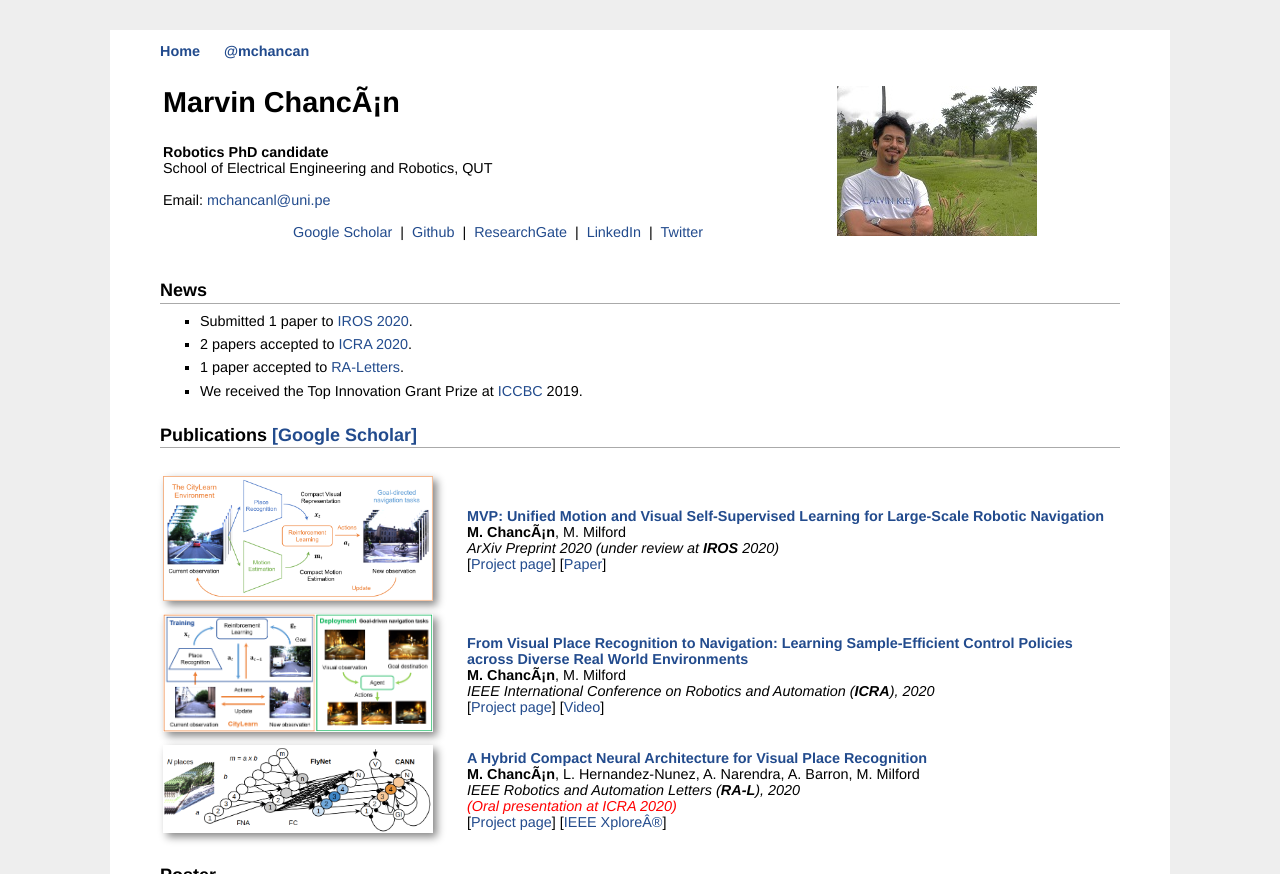
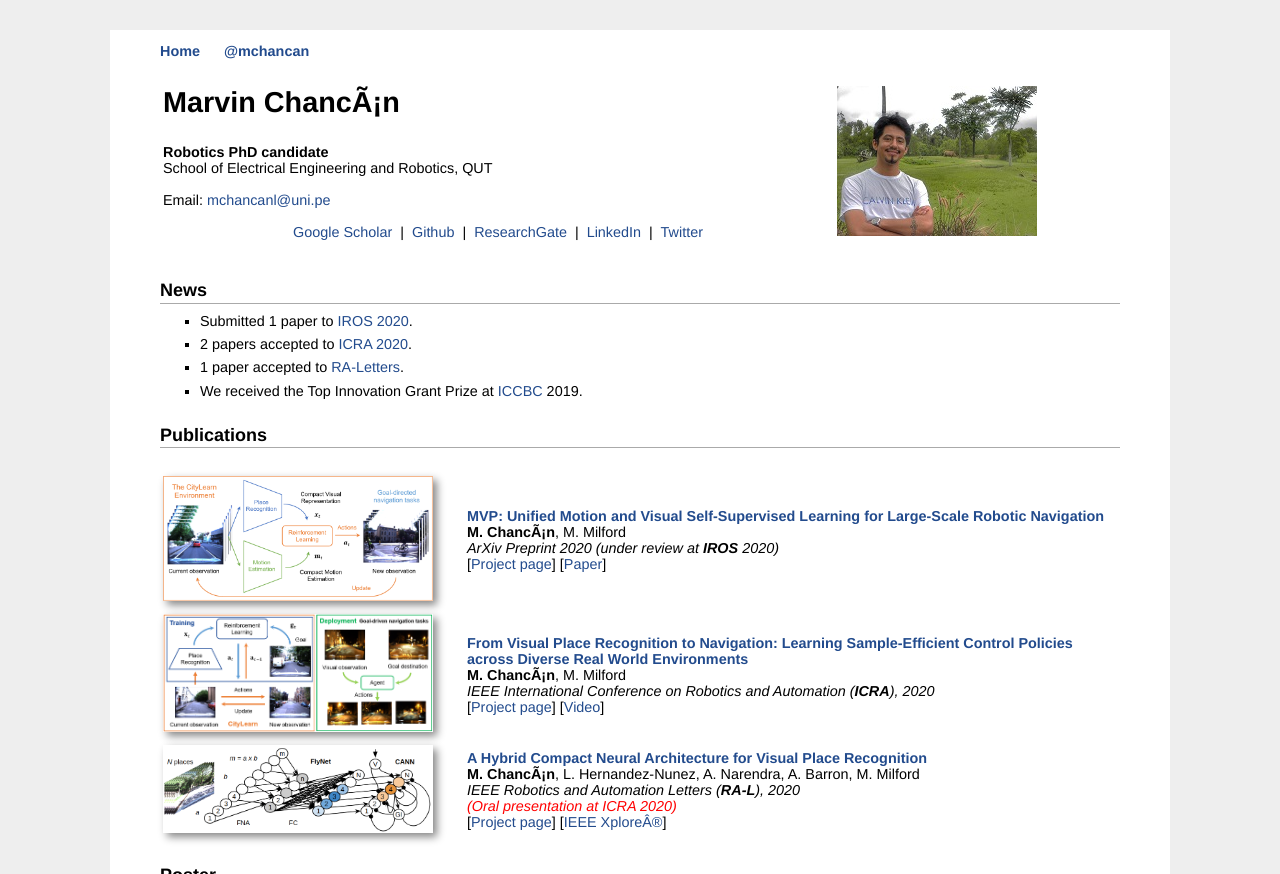
Before and after one commit to mchancan/mchancan.github.io, a Jekyll site: the page built from index.html, in a window 1280 px wide, cut to the strip 0-874 px from the top of the page. Built offline with Jekyll 4.4.1, drawn with Linux system fonts in a browser that asks for light colours; comment, search, counter and statistics services are not loaded.

Commit message:
Update index.html

```diff
--- a/index.html
+++ b/index.html
@@ -43,7 +43,7 @@ title: Marvin
 	<li>We received the Top Innovation Grant Prize at <a href="https://contest.cbicr.org/en/">ICCBC</a> 2019.</li>
 </ul>
 
-<h2>Publications <a href="https://scholar.google.com/citations?user=iK7xhJ4AAAAJ&hl=en">[Google Scholar]</a> </h2>
+<h2>Publications</h2>
 <table width="100%">
 	<tbody>
 	<tr>
```
